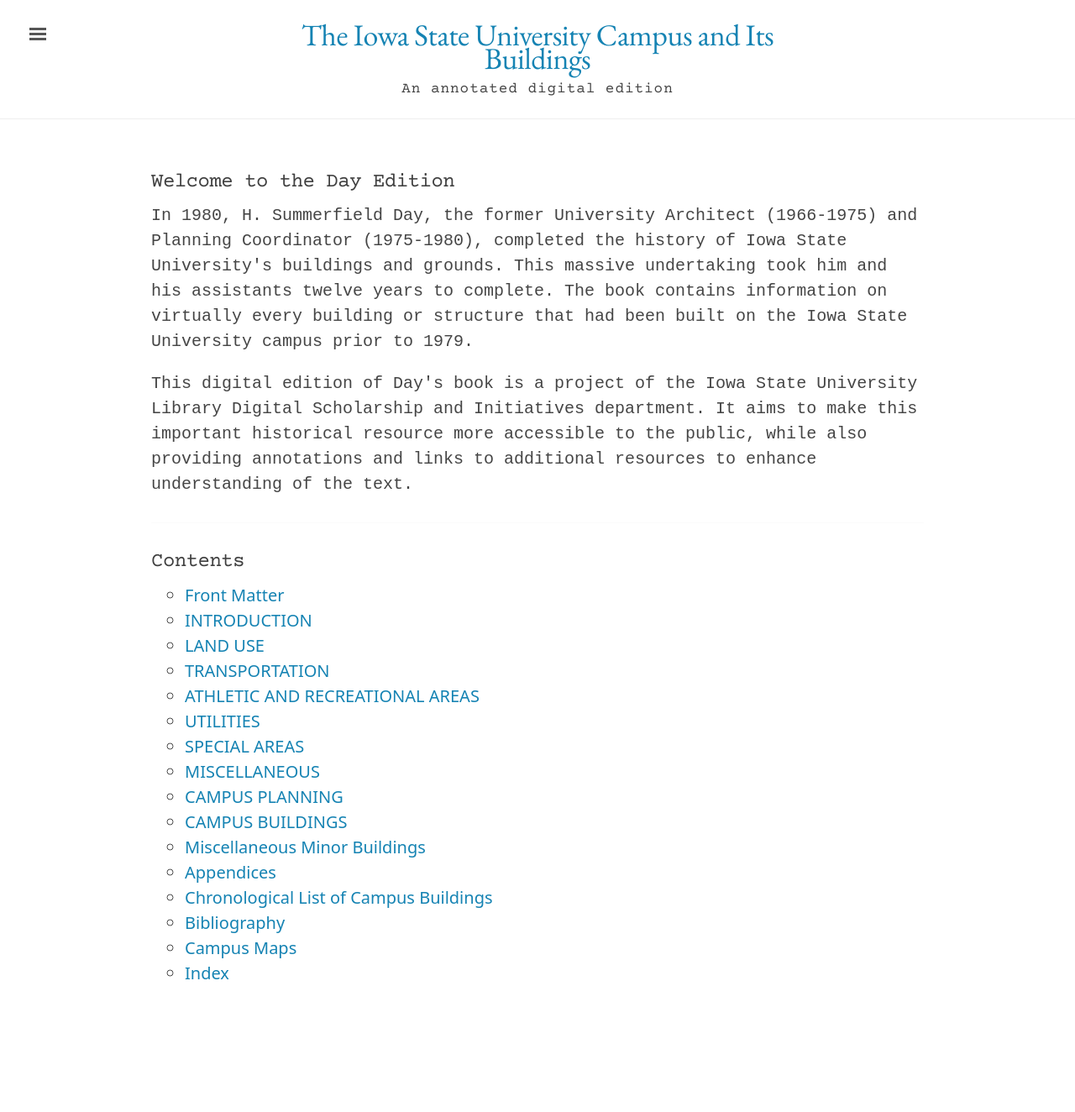
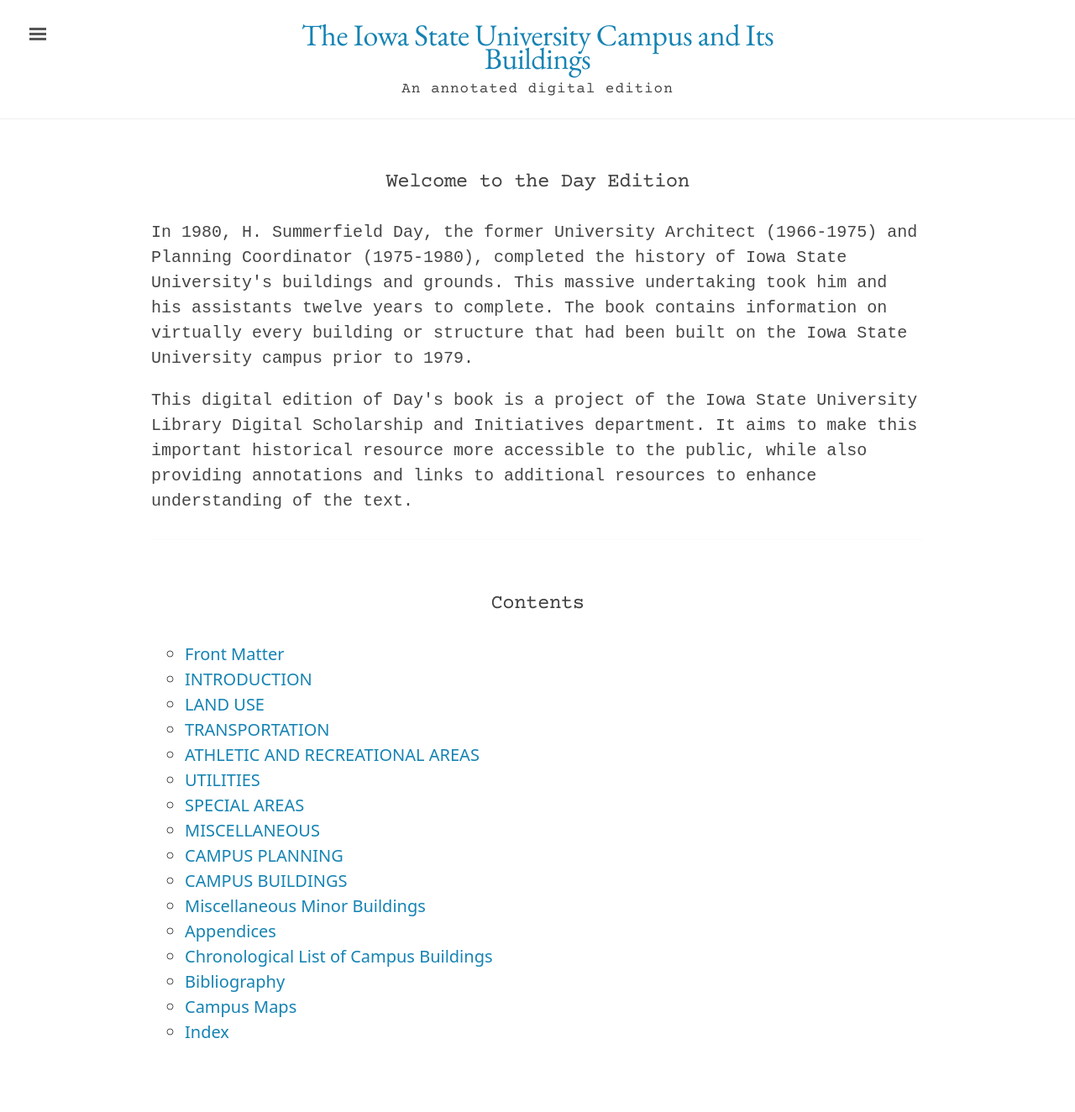
Before and after one commit to emanderson811/day-edition, a Jekyll site: the page built from index.html, in a window 1280 px wide. Shown: the whole page at 84% size. Built offline with Jekyll 4.4.1, drawn with Linux system fonts in a browser that asks for light colours; before the commit the page ends 1254 px from its top, so only the background shows below that.

Commit message:
update header styles

```diff
--- a/_sass/_ed.scss
+++ b/_sass/_ed.scss
@@ -125,8 +125,10 @@
 }
 
 h2 {
-  margin-top: 1rem;
+  margin-top: 3rem;
+  margin-bottom: 1.5rem;
   font-size: 1.2rem;
+  text-align: center;
 }
 
 h3, h4, h5, h6 {
```
